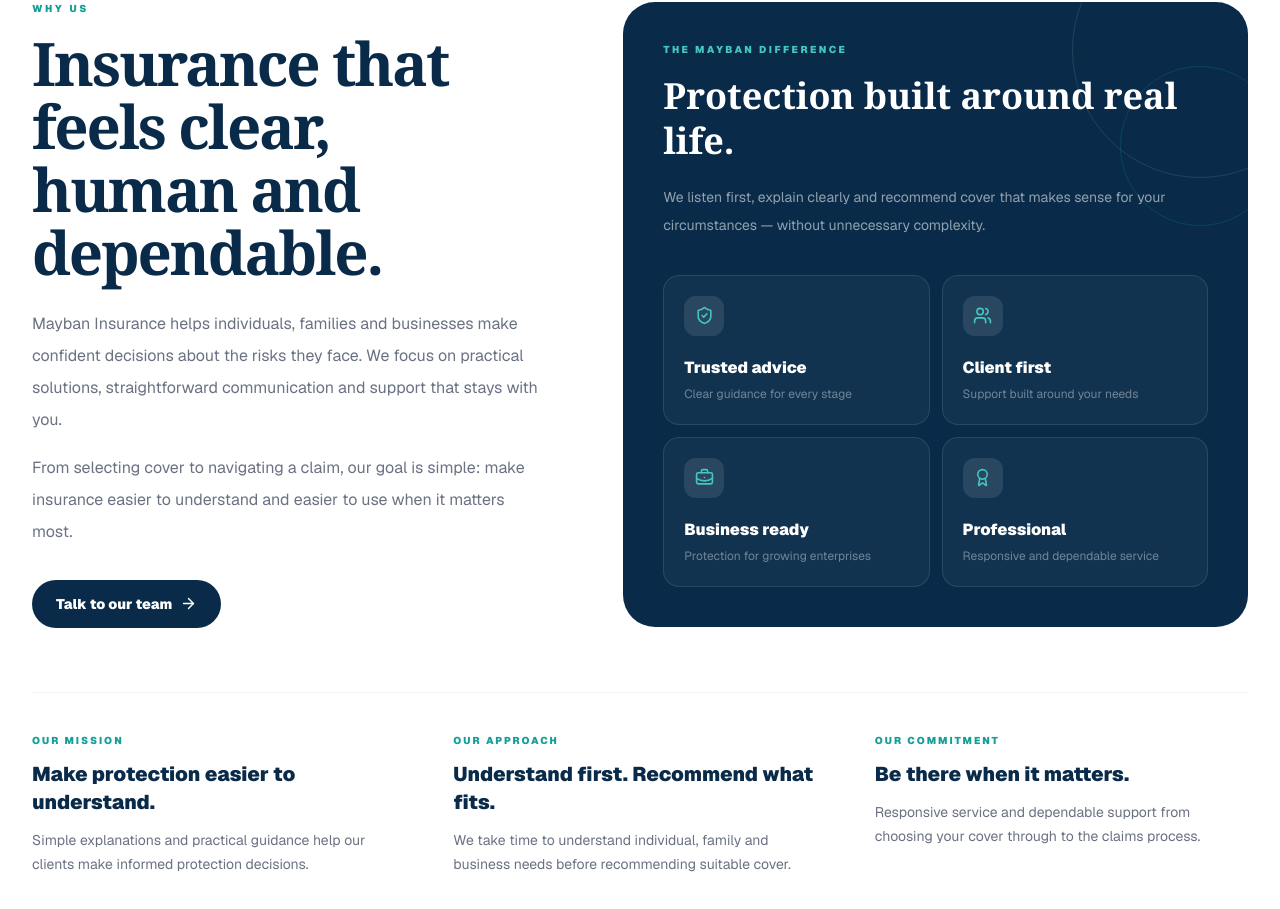
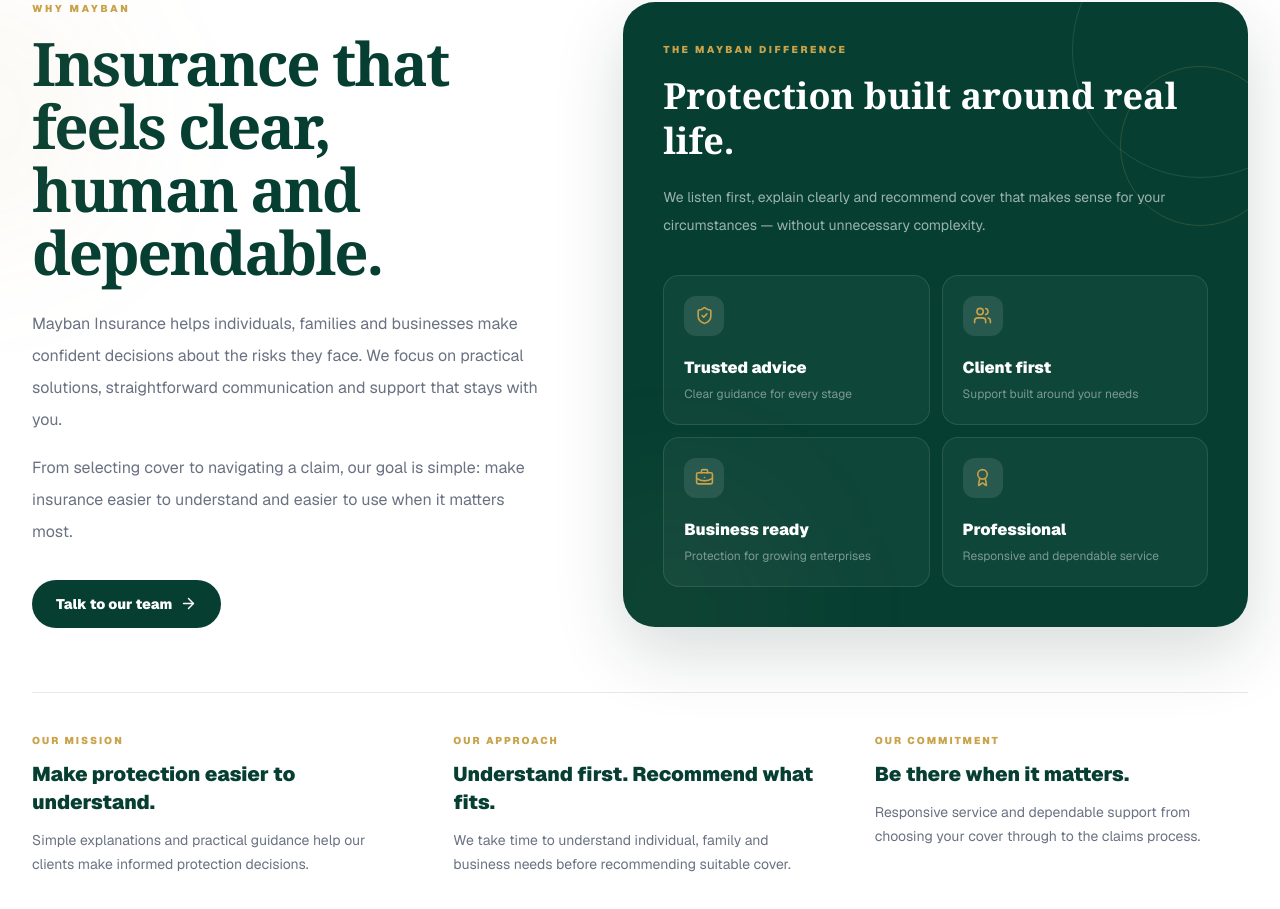
Before and after one commit to EugeneCodes254/mayban-insurance, a Next.js app: page / in a window 1280 px wide. Shown: the part 2031-2940 px from the top of the page. Built offline with nearby package versions, Linux system fonts and the light colour scheme.

Commit message:
Refine Mayban about section branding

```diff
--- a/src/components/About.tsx
+++ b/src/components/About.tsx
@@ -1,46 +1,84 @@
-import { ArrowRight, Award, BriefcaseBusiness, ShieldCheck, Users } from "lucide-react";
+import {
+  ArrowRight,
+  Award,
+  BriefcaseBusiness,
+  ShieldCheck,
+  Users,
+} from "lucide-react";
 
 const highlights = [
-  { icon: ShieldCheck, value: "Trusted advice", label: "Clear guidance for every stage" },
-  { icon: Users, value: "Client first", label: "Support built around your needs" },
-  { icon: BriefcaseBusiness, value: "Business ready", label: "Protection for growing enterprises" },
-  { icon: Award, value: "Professional", label: "Responsive and dependable service" },
+  {
+    icon: ShieldCheck,
+    value: "Trusted advice",
+    label: "Clear guidance for every stage",
+  },
+  {
+    icon: Users,
+    value: "Client first",
+    label: "Support built around your needs",
+  },
+  {
+    icon: BriefcaseBusiness,
+    value: "Business ready",
+    label: "Protection for growing enterprises",
+  },
+  {
+    icon: Award,
+    value: "Professional",
+    label: "Responsive and dependable service",
+  },
 ];
 
 export function About() {
   return (
-    <section id="about" className="relative overflow-hidden bg-white py-20 sm:py-24 lg:py-28">
+    <section
+      id="about"
+      className="relative overflow-hidden bg-white py-20 sm:py-24 lg:py-28"
+    >
+      <div className="pointer-events-none absolute -left-40 top-20 h-72 w-72 rounded-full bg-[#C9A24A]/5 blur-3xl" />
+
       <div className="mx-auto max-w-[1280px] px-5 sm:px-8">
         <div className="grid gap-14 lg:grid-cols-[0.9fr_1.1fr] lg:items-center lg:gap-20">
           <div>
-            <p className="text-[10px] font-black uppercase tracking-[0.28em] text-[#159E98]">
-              Why Us
+            <p className="text-[10px] font-black uppercase tracking-[0.28em] text-[#C9A24A]">
+              Why Mayban
             </p>
 
-            <h2 className="mt-4 max-w-[650px] font-serif text-4xl font-bold leading-[1.05] tracking-[-0.035em] text-[#092B49] sm:text-5xl lg:text-6xl">
+            <h2 className="mt-4 max-w-[650px] font-serif text-4xl font-bold leading-[1.05] tracking-[-0.035em] text-[#063F32] sm:text-5xl lg:text-6xl">
               Insurance that feels clear, human and dependable.
             </h2>
 
             <p className="mt-6 max-w-[620px] text-base leading-8 text-gray-500">
-              Mayban Insurance helps individuals, families and businesses make confident decisions about the risks they face. We focus on practical solutions, straightforward communication and support that stays with you.
+              Mayban Insurance helps individuals, families and businesses make
+              confident decisions about the risks they face. We focus on
+              practical solutions, straightforward communication and support
+              that stays with you.
             </p>
 
             <p className="mt-4 max-w-[620px] text-base leading-8 text-gray-500">
-              From selecting cover to navigating a claim, our goal is simple: make insurance easier to understand and easier to use when it matters most.
+              From selecting cover to navigating a claim, our goal is simple:
+              make insurance easier to understand and easier to use when it
+              matters most.
             </p>
 
-            <a href="#contact" className="mt-8 inline-flex items-center gap-2 rounded-full bg-[#092B49] px-6 py-3.5 text-sm font-black text-white transition hover:-translate-y-0.5 hover:bg-[#0d3b60]">
+            <a
+              href="#contact"
+              className="mt-8 inline-flex items-center gap-2 rounded-full bg-[#063F32] px-6 py-3.5 text-sm font-black text-white transition hover:-translate-y-0.5 hover:bg-[#042D24]"
+            >
               Talk to our team
               <ArrowRight size={17} />
             </a>
           </div>
 
-          <div className="relative overflow-hidden rounded-[32px] bg-[#092B49] p-7 text-white sm:p-10">
+          <div className="relative overflow-hidden rounded-[32px] bg-[#063F32] p-7 text-white shadow-[0_25px_70px_rgba(3,39,31,0.16)] sm:p-10">
             <div className="absolute -right-20 -top-20 h-64 w-64 rounded-full border border-white/10" />
-            <div className="absolute -right-8 top-16 h-40 w-40 rounded-full border border-[#17A9A1]/20" />
+
+            <div className="absolute -right-8 top-16 h-40 w-40 rounded-full border border-[#C9A24A]/20" />
+
+            <div className="absolute -bottom-28 -left-20 h-64 w-64 rounded-full bg-[#C9A24A]/5 blur-3xl" />
 
             <div className="relative">
-              <p className="text-[10px] font-black uppercase tracking-[0.25em] text-[#43C7BF]">
+              <p className="text-[10px] font-black uppercase tracking-[0.25em] text-[#C9A24A]">
                 The Mayban difference
               </p>
 
@@ -48,20 +86,31 @@
                 Protection built around real life.
               </h3>
 
-              <p className="mt-5 max-w-[560px] text-sm leading-7 text-white/55">
-                We listen first, explain clearly and recommend cover that makes sense for your circumstances — without unnecessary complexity.
+              <p className="mt-5 max-w-[560px] text-sm leading-7 text-white/60">
+                We listen first, explain clearly and recommend cover that makes
+                sense for your circumstances — without unnecessary complexity.
               </p>
 
               <div className="mt-9 grid gap-3 sm:grid-cols-2">
                 {highlights.map((item) => {
                   const Icon = item.icon;
+
                   return (
-                    <div key={item.label} className="rounded-2xl border border-white/10 bg-white/[0.04] p-5 transition hover:bg-white/[0.08]">
-                      <div className="flex h-10 w-10 items-center justify-center rounded-xl bg-white/10 text-[#43C7BF]">
+                    <div
+                      key={item.label}
+                      className="rounded-2xl border border-white/10 bg-white/[0.04] p-5 transition hover:-translate-y-0.5 hover:bg-white/[0.08]"
+                    >
+                      <div className="flex h-10 w-10 items-center justify-center rounded-xl bg-white/10 text-[#C9A24A]">
                         <Icon size={19} />
                       </div>
-                      <p className="mt-5 text-base font-black">{item.value}</p>
-                      <p className="mt-1 text-xs leading-5 text-white/40">{item.label}</p>
+
+                      <p className="mt-5 text-base font-black">
+                        {item.value}
+                      </p>
+
+                      <p className="mt-1 text-xs leading-5 text-white/45">
+                        {item.label}
+                      </p>
                     </div>
                   );
                 })}
@@ -70,23 +119,50 @@
           </div>
         </div>
 
-        <div className="mt-16 grid gap-8 border-t border-gray-100 pt-10 md:grid-cols-3 md:gap-12">
+        <div className="mt-16 grid gap-8 border-t border-[#063F32]/10 pt-10 md:grid-cols-3 md:gap-12">
           <div>
-            <p className="text-[10px] font-black uppercase tracking-[0.2em] text-[#159E98]">Our Mission</p>
-            <h3 className="mt-3 text-xl font-black text-[#092B49]">Make protection easier to understand.</h3>
-            <p className="mt-3 text-sm leading-6 text-gray-500">Simple explanations and practical guidance help our clients make informed protection decisions.</p>
+            <p className="text-[10px] font-black uppercase tracking-[0.2em] text-[#C9A24A]">
+              Our Mission
+            </p>
+
+            <h3 className="mt-3 text-xl font-black text-[#063F32]">
+              Make protection easier to understand.
+            </h3>
+
+            <p className="mt-3 text-sm leading-6 text-gray-500">
+              Simple explanations and practical guidance help our clients make
+              informed protection decisions.
+            </p>
           </div>
 
           <div>
-            <p className="text-[10px] font-black uppercase tracking-[0.2em] text-[#159E98]">Our Approach</p>
-            <h3 className="mt-3 text-xl font-black text-[#092B49]">Understand first. Recommend what fits.</h3>
-            <p className="mt-3 text-sm leading-6 text-gray-500">We take time to understand individual, family and business needs before recommending suitable cover.</p>
+            <p className="text-[10px] font-black uppercase tracking-[0.2em] text-[#C9A24A]">
+              Our Approach
+            </p>
+
+            <h3 className="mt-3 text-xl font-black text-[#063F32]">
+              Understand first. Recommend what fits.
+            </h3>
+
+            <p className="mt-3 text-sm leading-6 text-gray-500">
+              We take time to understand individual, family and business needs
+              before recommending suitable cover.
+            </p>
           </div>
 
           <div>
-            <p className="text-[10px] font-black uppercase tracking-[0.2em] text-[#159E98]">Our Commitment</p>
-            <h3 className="mt-3 text-xl font-black text-[#092B49]">Be there when it matters.</h3>
-            <p className="mt-3 text-sm leading-6 text-gray-500">Responsive service and dependable support from choosing your cover through to the claims process.</p>
+            <p className="text-[10px] font-black uppercase tracking-[0.2em] text-[#C9A24A]">
+              Our Commitment
+            </p>
+
+            <h3 className="mt-3 text-xl font-black text-[#063F32]">
+              Be there when it matters.
+            </h3>
+
+            <p className="mt-3 text-sm leading-6 text-gray-500">
+              Responsive service and dependable support from choosing your
+              cover through to the claims process.
+            </p>
           </div>
         </div>
       </div>
```
